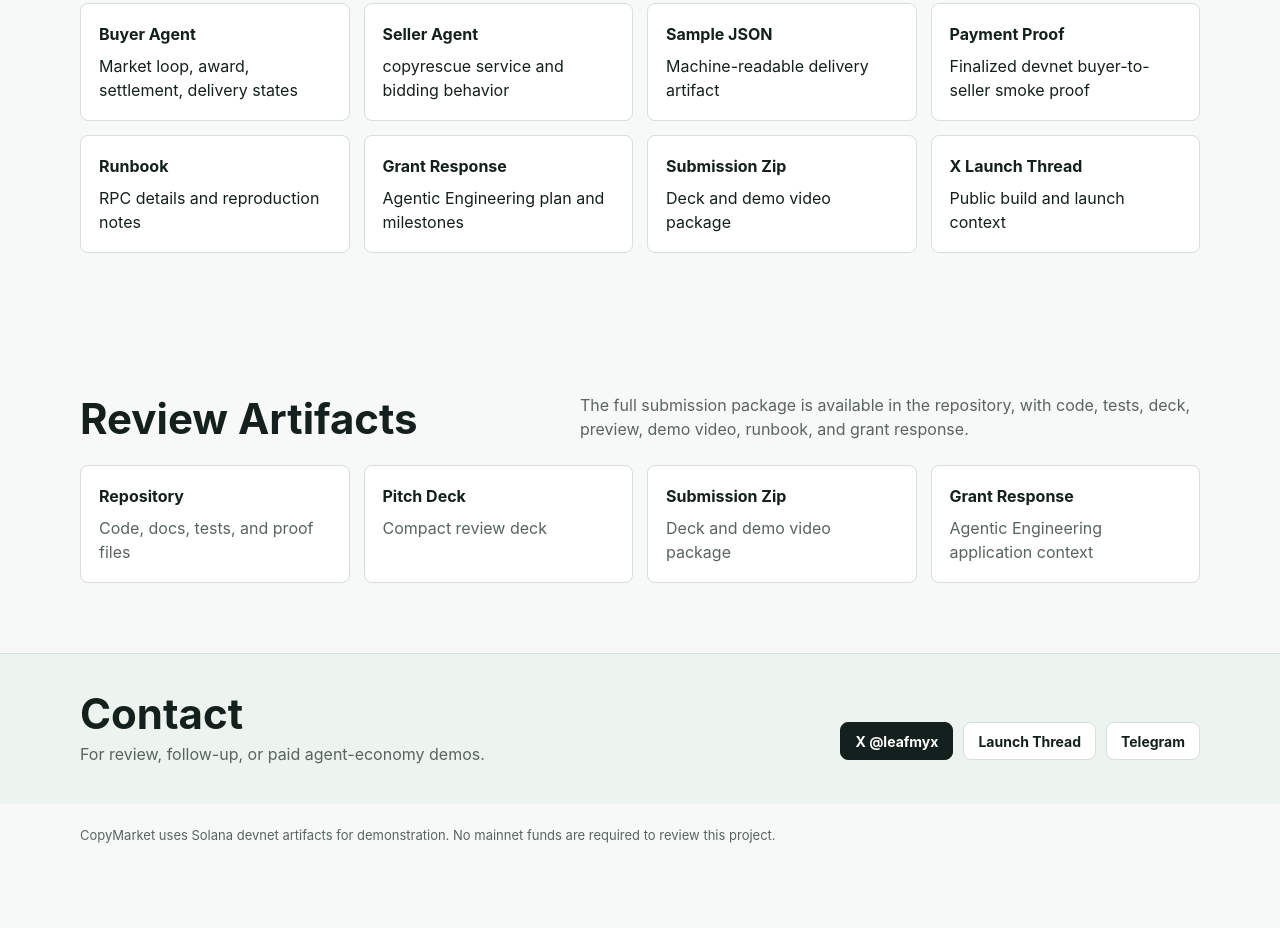
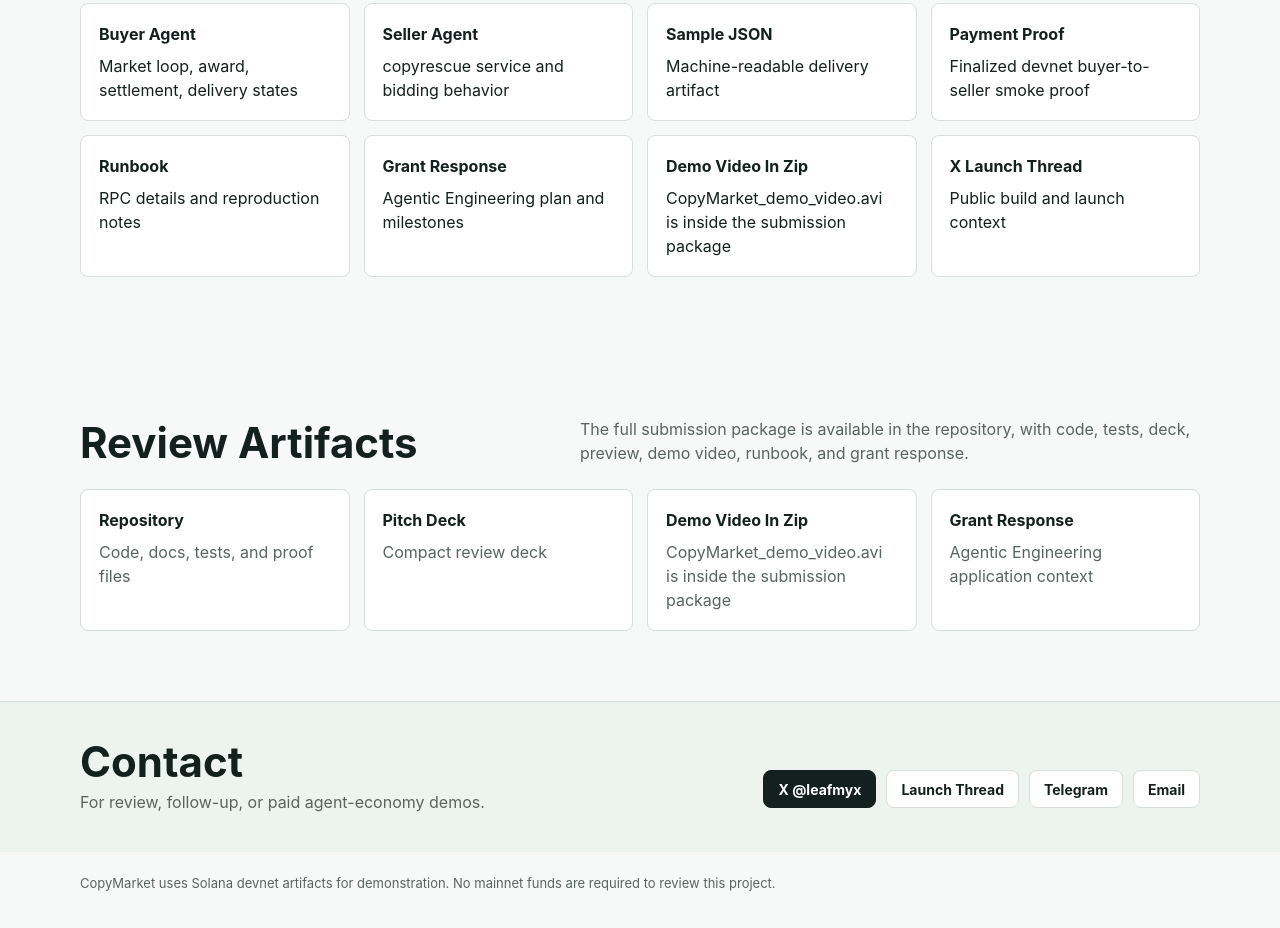
Before and after one commit to leafwithered/copymarket-agent-economy, a plain HTML site: page index.html in a window 1280 px wide. Shown: the part 4977-5905 px from the top of the page. Before the commit the page ends 5857 px from the top, so only its background shows below. Drawn offline with Linux system fonts and the light colour scheme.

Commit message:
Update published contact and demo link

```diff
--- a/index.html
+++ b/index.html
@@ -275,7 +275,7 @@
             <a href="https://github.com/leafwithered/copymarket-agent-economy/blob/main/DEVNET_PAYMENT_PROOF.json"><b>Payment Proof</b><span>Finalized devnet buyer-to-seller smoke proof</span></a>
             <a href="https://github.com/leafwithered/copymarket-agent-economy/blob/main/DEVNET_RUNBOOK.md"><b>Runbook</b><span>RPC details and reproduction notes</span></a>
             <a href="https://github.com/leafwithered/copymarket-agent-economy/blob/main/AGENTIC_ENGINEERING_GRANT_RESPONSE.md"><b>Grant Response</b><span>Agentic Engineering plan and milestones</span></a>
-            <a href="https://github.com/leafwithered/copymarket-agent-economy/blob/main/CopyMarket_submission_package.zip"><b>Submission Zip</b><span>Deck and demo video package</span></a>
+            <a href="https://github.com/leafwithered/copymarket-agent-economy/blob/main/CopyMarket_submission_package.zip"><b>Demo Video In Zip</b><span>CopyMarket_demo_video.avi is inside the submission package</span></a>
             <a href="https://x.com/leafmyx/status/2072747881883369696"><b>X Launch Thread</b><span>Public build and launch context</span></a>
           </div>
         </div>
@@ -287,7 +287,7 @@
           <div class="artifact-list">
             <a href="https://github.com/leafwithered/copymarket-agent-economy"><b>Repository</b><span>Code, docs, tests, and proof files</span></a>
             <a href="https://github.com/leafwithered/copymarket-agent-economy/blob/main/CopyMarket_Agent_Economy_Pitch.pptx"><b>Pitch Deck</b><span>Compact review deck</span></a>
-            <a href="https://github.com/leafwithered/copymarket-agent-economy/blob/main/CopyMarket_submission_package.zip"><b>Submission Zip</b><span>Deck and demo video package</span></a>
+            <a href="https://github.com/leafwithered/copymarket-agent-economy/blob/main/CopyMarket_submission_package.zip"><b>Demo Video In Zip</b><span>CopyMarket_demo_video.avi is inside the submission package</span></a>
             <a href="https://github.com/leafwithered/copymarket-agent-economy/blob/main/AGENTIC_ENGINEERING_GRANT_RESPONSE.md"><b>Grant Response</b><span>Agentic Engineering application context</span></a>
           </div>
         </div>
@@ -296,7 +296,7 @@
       <section class="contact-band" id="contact">
         <div class="shell contact">
           <div><h2>Contact</h2><p>For review, follow-up, or paid agent-economy demos.</p></div>
-          <div class="actions"><a class="button primary" href="https://x.com/leafmyx">X @leafmyx</a><a class="button" href="https://x.com/leafmyx/status/2072747881883369696">Launch Thread</a><a class="button" href="https://t.me/hierachleafleaf">Telegram</a></div>
+          <div class="actions"><a class="button primary" href="https://x.com/leafmyx">X @leafmyx</a><a class="button" href="https://x.com/leafmyx/status/2072747881883369696">Launch Thread</a><a class="button" href="https://t.me/hierarchleaf">Telegram</a><a class="button" href="mailto:hierarchleaf@gmail.com">Email</a></div>
         </div>
       </section>
     </main>
```
